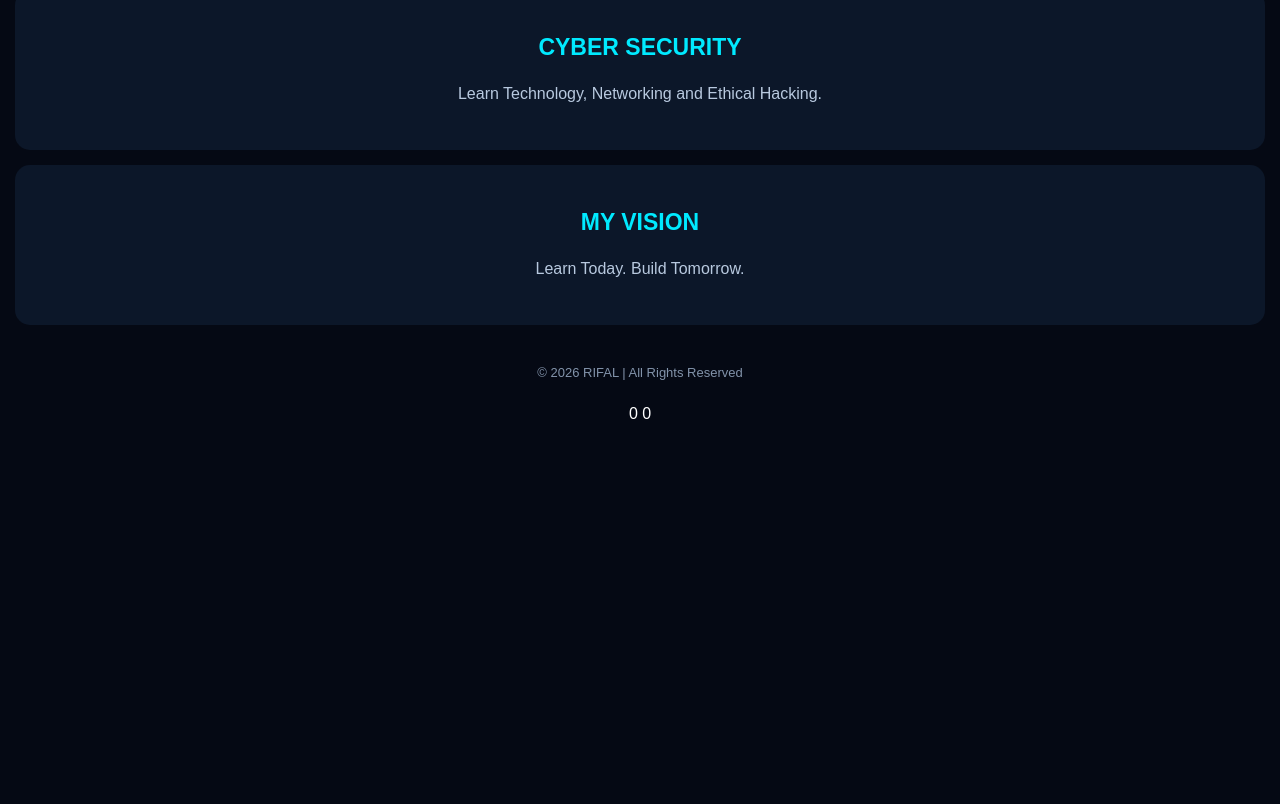
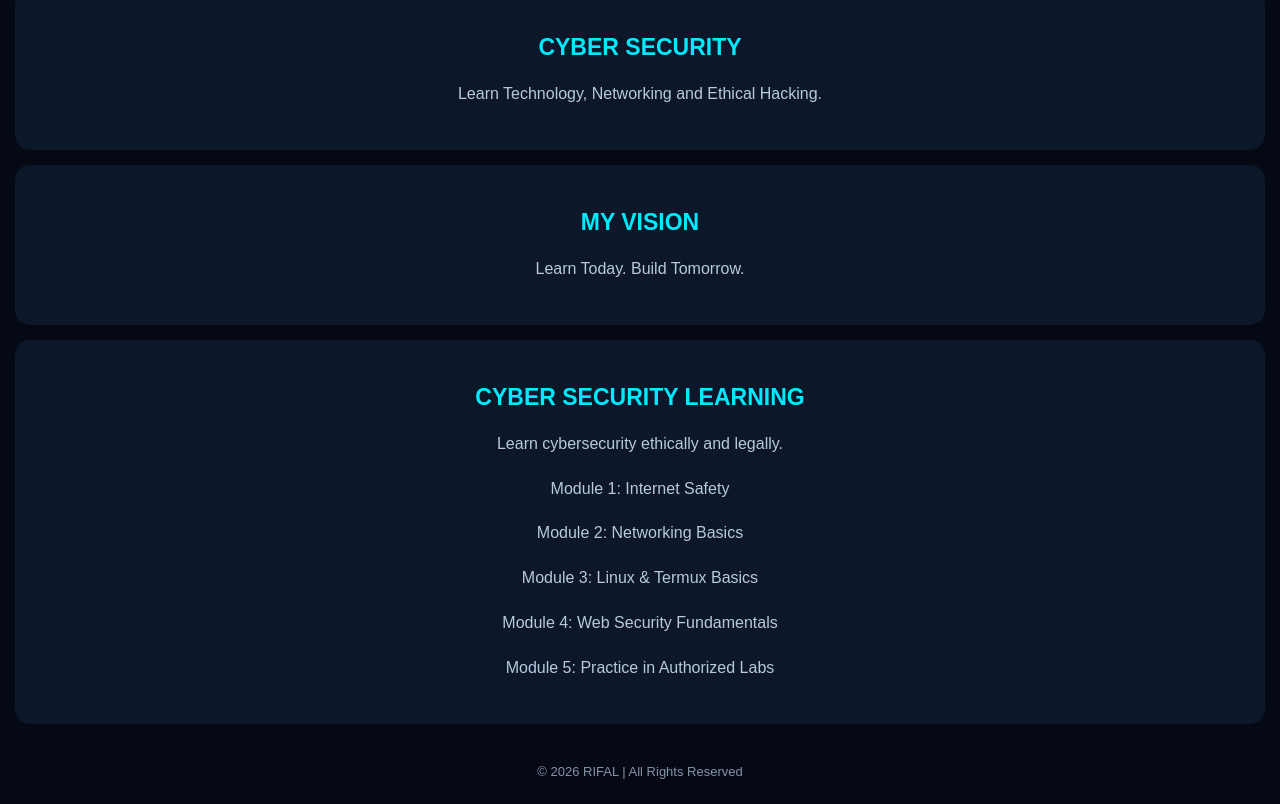
Before and after one commit to mmushtaque495-eng/Rifal, a plain HTML site: page index.html in a window 1280 px wide. Shown: the part 932-1736 px from the top of the page. Before the commit the page ends 1355 px from the top, so only its background shows below. Drawn offline with Linux system fonts and the light colour scheme.

Commit message:
Add Cyber Security Learning section to index.html<div class="section">   <h2>CYBER SECURITY LEARNING</h2>   <p>Learn cybersecurity ethically and legally.</p>   <p>Module 1: Internet Safety</p>   <p>Module 2: Networking Basics</p>   <p>Module 3: Linux & Termux Basics</p>   <p>Module 4: Web Security Fundamentals</p>   <p>Module 5: Practice in Authorized Labs</p> </div>
Added<div class="section">
  <h2>CYBER SECURITY LEARNING</h2>
  <p>Learn cybersecurity ethically and legally.</p>
  <p>Module 1: Internet Safety</p>
  <p>Module 2: Networking Basics</p>
  <p>Module 3: Linux & Termux Basics</p>
  <p>Module 4: Web Security Fundamentals</p>
  <p>Module 5: Practice in Authorized Labs</p>
</div> a new section for Cyber Security Learning with modules.

Signed-off-by: Md Mushtaque <mmushtaque495@gmail.com>

```diff
--- a/index.html
+++ b/index.html
@@ -95,10 +95,16 @@ footer {
  <h2>MY VISION</h2>
  <p>Learn Today. Build Tomorrow.</p>
 </div>
-
+<div class="section">
+  <h2>CYBER SECURITY LEARNING</h2>
+  <p>Learn cybersecurity ethically and legally.</p>
+  <p>Module 1: Internet Safety</p>
+  <p>Module 2: Networking Basics</p>
+  <p>Module 3: Linux & Termux Basics</p>
+  <p>Module 4: Web Security Fundamentals</p>
+  <p>Module 5: Practice in Authorized Labs</p>
+</div>
 <footer>© 2026 RIFAL | All Rights Reserved</footer>
 
 </body>
 </html>
-0
-0
```
